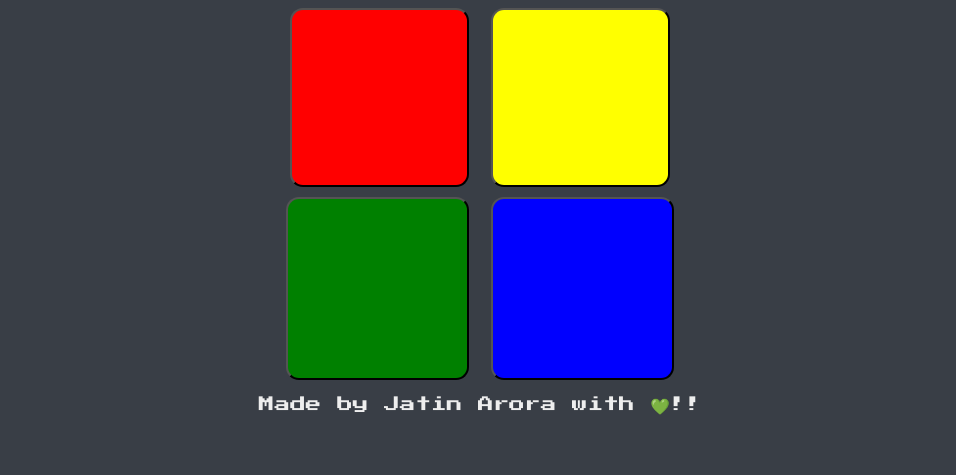
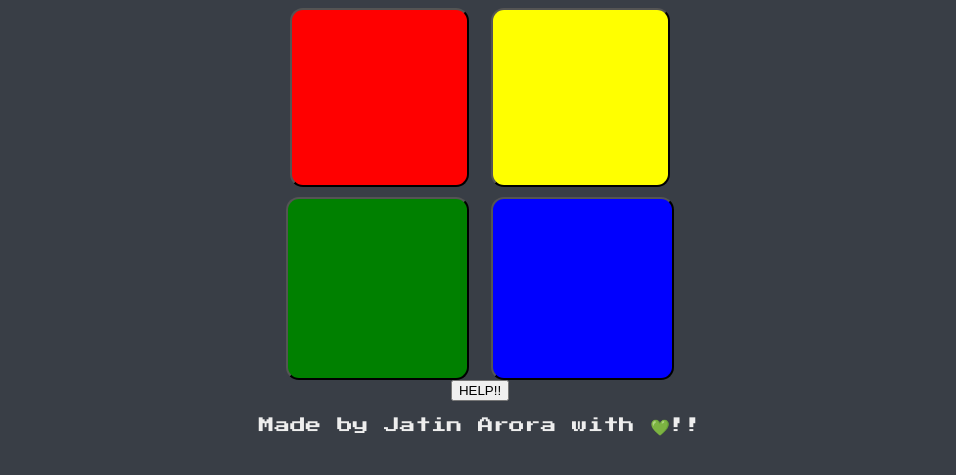
Before and after one commit to arorajatin003/SimonGame, a plain HTML site: page index.html in a window 1280 px wide. Shown: the part 87-562 px from the top of the page, without its empty margins (160-1116 px from the left). Drawn offline with nearby package versions, Linux system fonts and the light colour scheme.

Commit message:
Update index.html

```diff
--- a/index.html
+++ b/index.html
@@ -17,6 +17,7 @@
 			<button class="btn green" id ="green"></button>
 			<button class="btn blue" id="blue"></button>
 		</div>
+		<button class="howToPlay">HELP!!</button>
 
                 <script src="https://ajax.googleapis.com/ajax/libs/jquery/3.3.1/jquery.min.js"></script>
 		<script src="game.js"></script>
```
